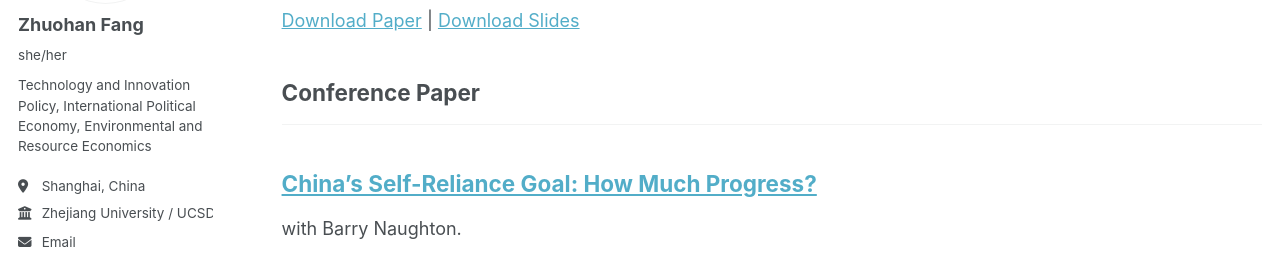
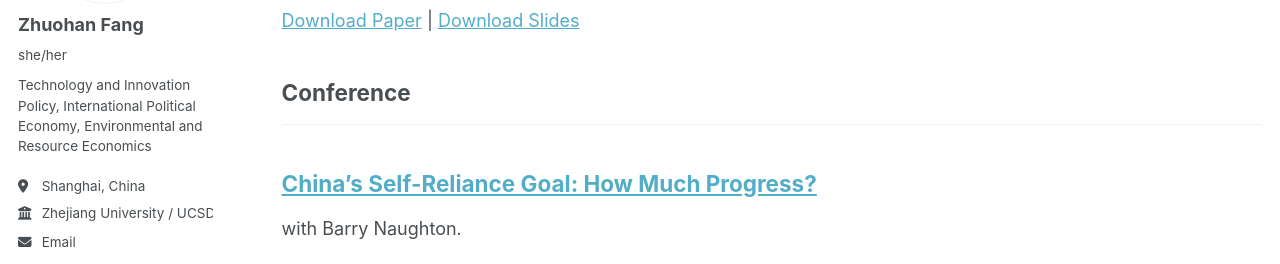
Before and after one commit to fzh200001/fzh200001.github.io, a Jekyll site: the page built from _pages/publications.html, in a window 1280 px wide and 1057 px high. Shown: the part 352-616 px from the top of the window. Built offline with Jekyll 4.4.1, drawn with Linux system fonts in a browser that asks for light colours; a script that is not in the unit is left out.

Commit message:
Update _config.yml

```diff
--- a/_config.yml
+++ b/_config.yml
@@ -85,7 +85,7 @@ publication_category:
   manuscripts:
     title: 'Working Paper'
   conferences:
-    title: 'Conference Paper'
+    title: 'Conference'
 
 # Project Category - The following the list of project categories and their headings
 portfolio_category:
```
